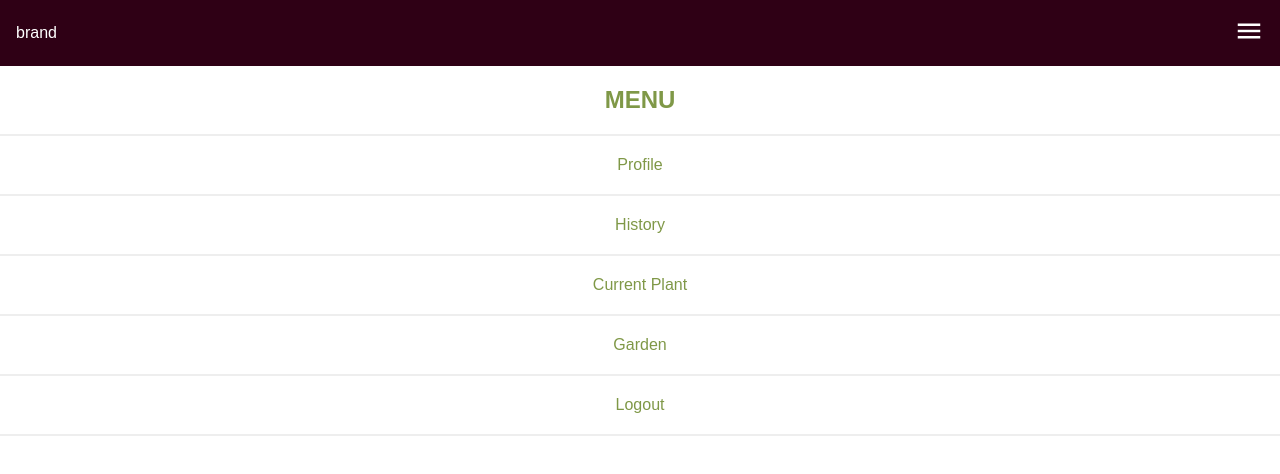
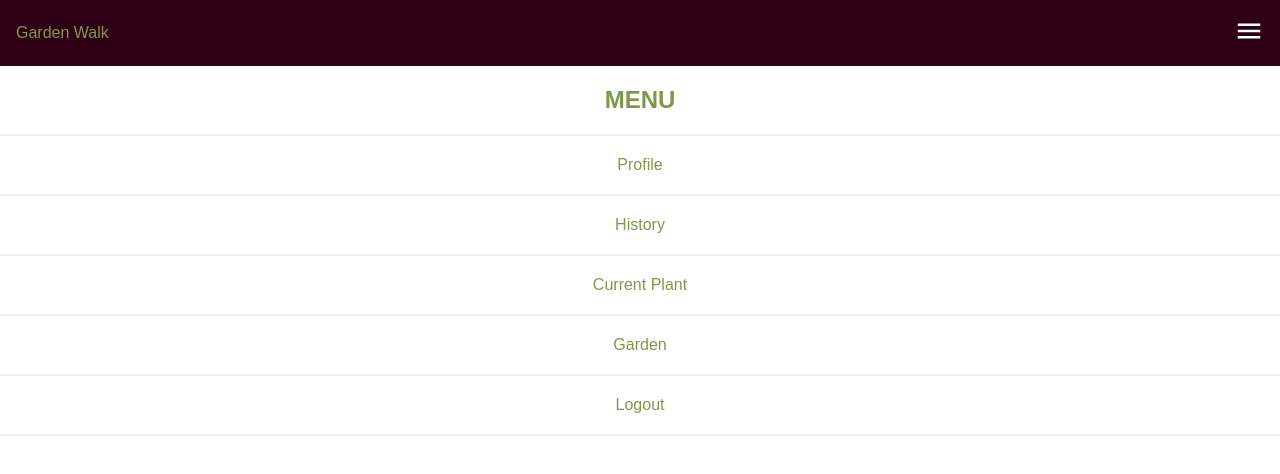
Before and after one commit to katreinhart/plant-walking-frontend, a React (Create React App) app: page /menu in a window 1280 px wide. Shown: the top 474 px of the page. Built offline with nearby package versions, Linux system fonts and the light colour scheme; no server answers; sample sign-in values are in the browser's storage.

Commit message:
start readme

```diff
--- a/src/components/shared/Navigation.js
+++ b/src/components/shared/Navigation.js
@@ -5,7 +5,7 @@ const Navigation = () => {
   return (
     <nav>
       <Link to='/' className='brand'>
-        brand
+        Garden Walk
       </Link>
       <Link to='/menu'>
         <i className="material-icons hamburger">menu</i>
--- a/src/css/general.css
+++ b/src/css/general.css
@@ -17,8 +17,12 @@ nav {
   color: #fff;
 }
 
-.brand, .hamburger {
+.hamburger {
   color: #fff;
+}
+
+.brand a {
+  color: #bc859e;
 }
 
 a {
```
Also changed, not shown: 1 other file (tests, documents, lock files or other folders).
